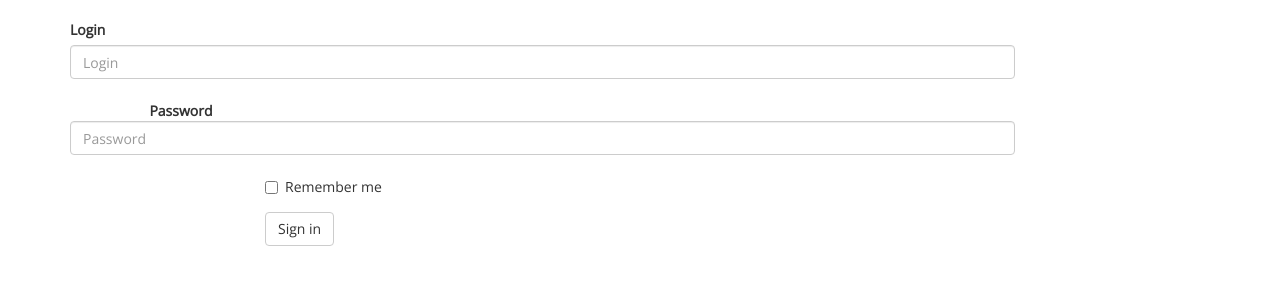
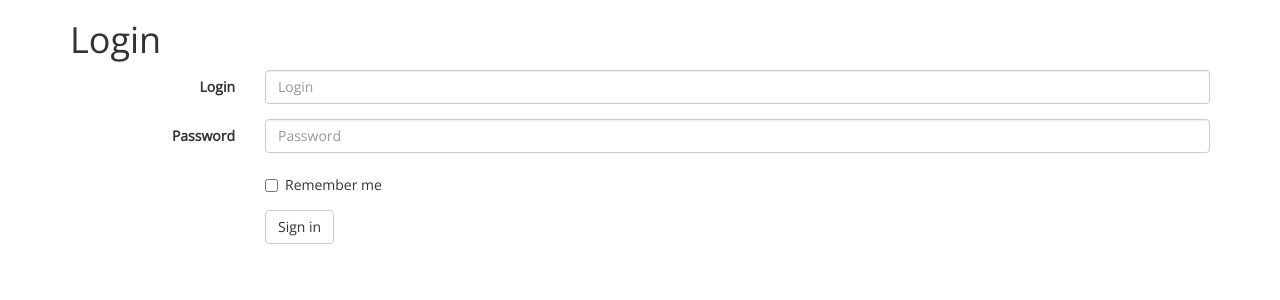
Before and after one commit to Marouane90/chantage, a PHP site: page / in a window 1280 px wide. Shown: the part 72-372 px from the top of the page. Run offline with PHP 8.4, Linux system fonts and the light colour scheme.

Commit message:
modif login page

```diff
--- a/views/login.phtml
+++ b/views/login.phtml
@@ -1,18 +1,19 @@
 <form class="form-horizontal" method="post">
-  <input type="hidden" name="action" value="login">
+  <h1>Login</h1>
+  <input type="hidden" name="action" value="register">
+  <div class="form-group">
+    <label for="name" class="col-sm-2 control-label">Login</label>
 
-<div class="form-group">
     <div class="col-sm-10">
-      <label for="login">Login</label>
-      <input type="text" class="form-control" id="login" name="login" placeholder="Login" >
+      <input name="login" type="text" class="form-control" id="inputEmail3" placeholder="Login">
     </div>
   </div>
 
+  <div class="form-group">
+    <label for="inputPassword3" class="col-sm-2 control-label">Password</label>
 
-<div class="form-group">
     <div class="col-sm-10">
-    <label for="inputPassword3" class="col-sm-2 control-label">Password</label>
-    <input type="password" class="form-control" id="inputPassword3" name="password" placeholder="Password" >
+      <input name="password1" type="password" class="form-control" id="inputPassword3" placeholder="Password">
     </div>
   </div>
 
```
Lines whose indentation alone changed are shown as unchanged.
